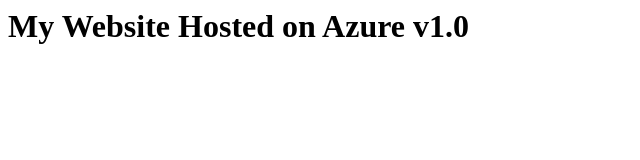
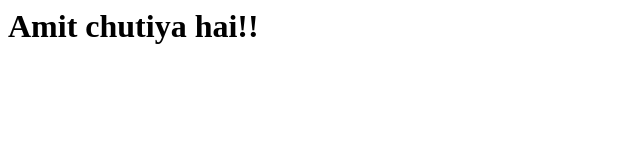
Before and after one commit to samon92/azureTraining, a plain HTML site: page index.html in a window 1280 px wide. Shown: the whole page, without its empty margins (0-640 px from the left). Drawn offline with Linux system fonts and the light colour scheme.

Commit message:
Update index.html

```diff
--- a/index.html
+++ b/index.html
@@ -1,3 +1,3 @@
 <html>
-<h1>My Website Hosted on Azure v1.0</h1>
+<h1>Amit chutiya hai!!</h1>
 </html>
```
